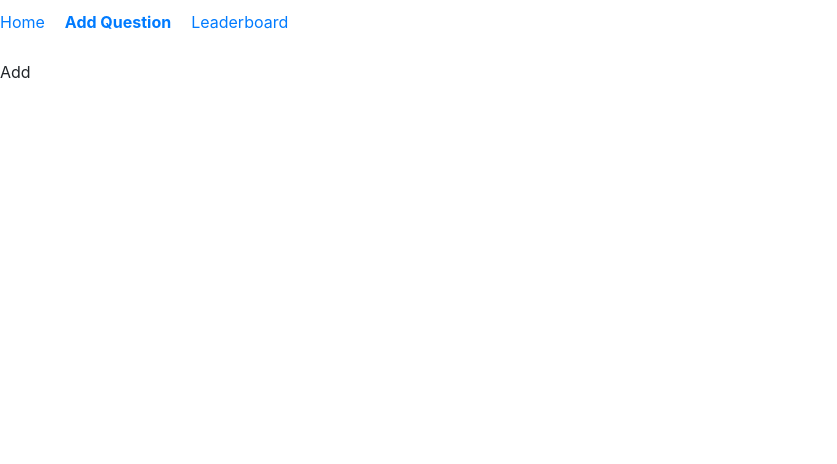
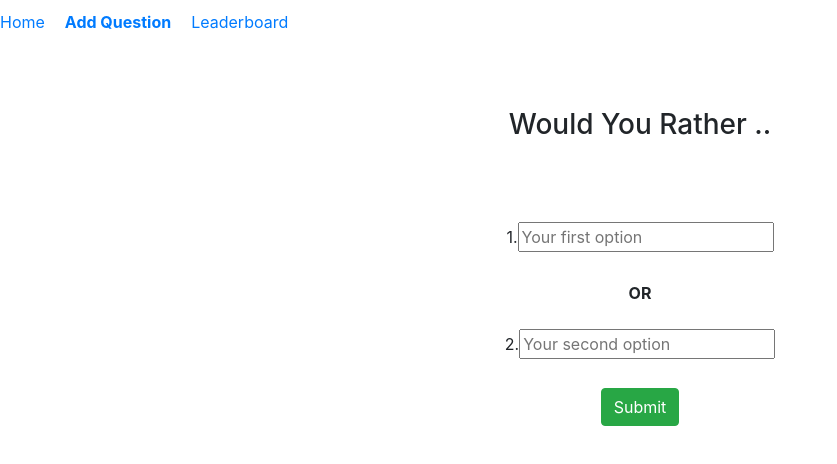
Before and after one commit to RamiB1234/would-you-rather, a React (Create React App) app: page /add in a window 1280 px wide. Shown: the top 464 px of the page, without its empty margins (0-837 px from the left). Built offline with nearby package versions, Linux system fonts and the light colour scheme.

Commit message:
Create UI for 'Add Question' page

```diff
--- a/src/components/AddQuestion.js
+++ b/src/components/AddQuestion.js
@@ -1,10 +1,25 @@
 import React , { Component } from 'react'
 
 class AddQuestion extends Component{
+    state = {
+        optionA: '',
+        optionB: ''
+    }
     render(){
         return(
-            <div>
-                Add
+            <div className='text-center'>
+                <br/><br/>
+                <form onSubmit={this.handleSubmit}>
+                    <h3>Would You Rather .. </h3>
+                    <br/><br/><br/>
+                    <label>1. </label>
+                    <input type='text' placeholder='Your first option' /><br/><br/>
+                    <b>OR</b><br/><br/>
+                    <label>2. </label>
+                    <input type='text' placeholder='Your second option' /><br/><br/>
+                    <button className='btn btn-success' type='submit'>Submit</button>
+
+                </form>
             </div>
         )
     }
--- a/src/components/Dashboard.js
+++ b/src/components/Dashboard.js
@@ -9,7 +9,7 @@ import Question from './Question'
 class Dashboard extends Component{
     render(){
         return(
-            <div>
+            <div className='text-center'>
                 <Tabs>
                     <TabList>
                     <Tab>Unanswered</Tab>
--- a/src/components/Question.js
+++ b/src/components/Question.js
@@ -8,9 +8,9 @@ class Question extends Component{
         return(
             <div>
                 <div className='row'>
-                    <div className='col-md-2'></div>
-                    <div className='col-md-10'>
-                    <div className="card" style={{width: '40%'}}>
+                    <div className='col-md-3'></div>
+                    <div className='col-md-6 text-center'>
+                    <div className="card" style={{width: '100%'}}>
                 <h5 className="card-header">{this.props.question.name} asks would you rather:</h5>
                 <div className="card-body">
                     <div className='row'>
@@ -29,7 +29,7 @@ class Question extends Component{
                 </div>
                 </div>
                     </div>
-                    <div className='col-md-2'></div>
+                    <div className='col-md-3'></div>
                 </div>
             </div>
         )
```
